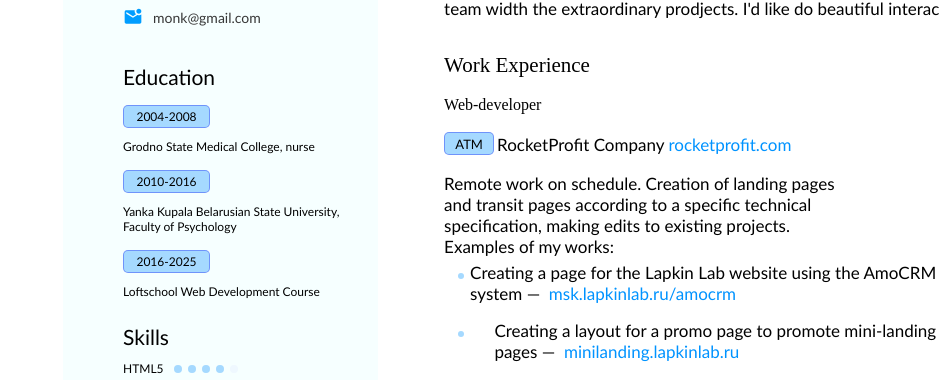
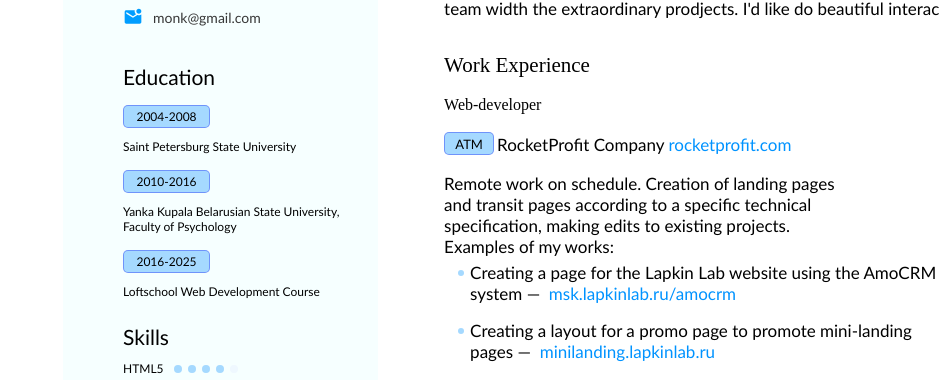
Before and after one commit to akinakich/webresume, a plain HTML site: page index.html in a window 1280 px wide. Shown: the part 416-796 px from the top of the page, without its empty margins (341-1280 px from the left). Drawn offline with Linux system fonts and the light colour scheme.

Commit message:
fix: correct work experience list alignment

```diff
--- a/index.html
+++ b/index.html
@@ -408,12 +408,8 @@
 
         .work-experience-item {
             display: flex;
-            justify-content: space-between;
-            align-items: baseline;
-            position: static;
+            align-items: flex-start;
             gap: 6px;
-            top: 678px;
-            left: 80px;
 
             color: #000;
             font-family: "Calibri", sans-serif;
@@ -425,12 +421,13 @@
         }
 
         .dot-in-work {
-            display: inline-block;
-            background: #A5D9FF;
+            flex: 0 0 auto;
             width: 6px;
             height: 6px;
+            background: #A5D9FF;
             border-radius: 50%;
-        }
+            margin-top: 8px;
+}
 
         .work-experience-list {
         position: absolute;
@@ -594,7 +591,7 @@
                 <h2>Education</h2>
                 <div class="education-item">
                     <div class="rectangle-item">2004-2008</div>
-                    <span class="text-near-rectangle">Grodno State Medical College, nurse</span>
+                    <span class="text-near-rectangle">Saint Petersburg State University</span>
                 </div>
                 <div class="education-item">
                     <div class="rectangle-item">2010-2016</div>
```
